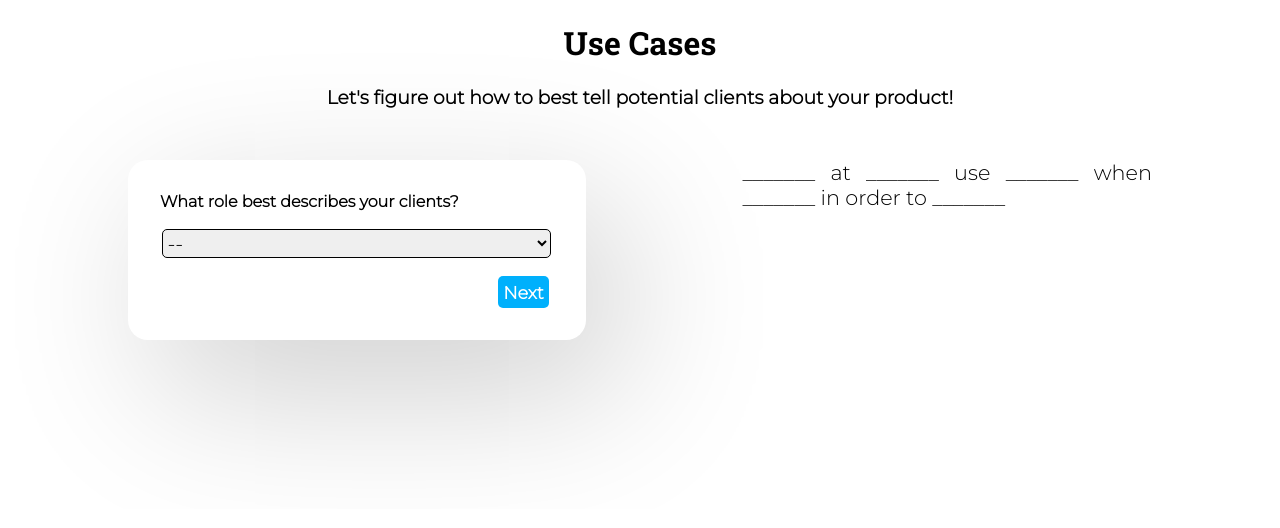
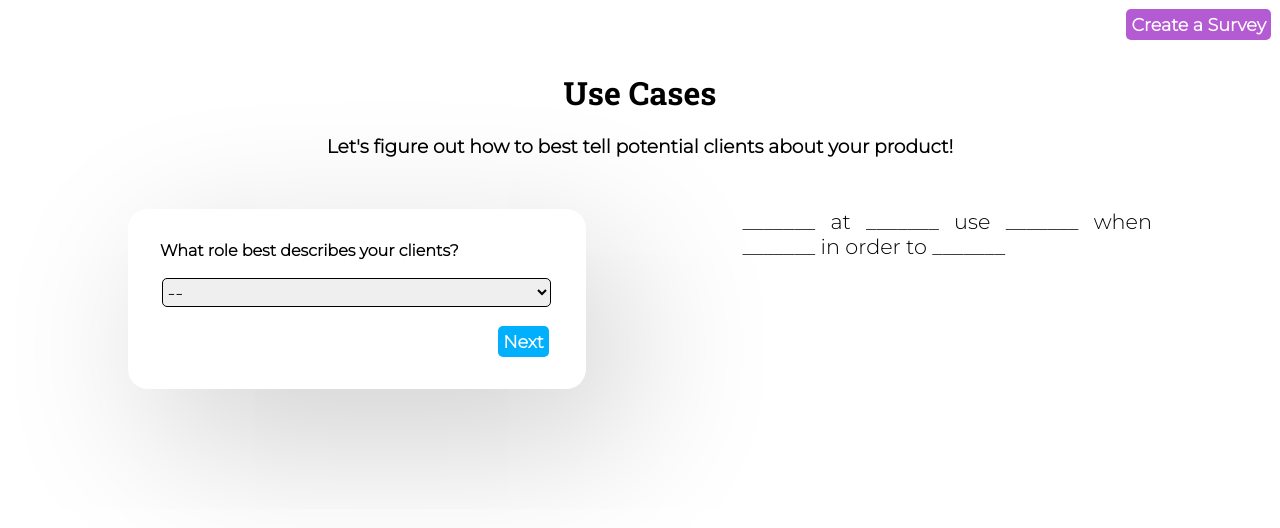
Before and after one commit to GreysonElkins/madlib-surveys, a React (Create React App) app: page / in a window 1280 px wide. Shown: the top 528 px of the page. Built offline with nearby package versions, Linux system fonts and the light colour scheme.

Commit message:
Add route to creating new surveys

```diff
--- a/src/components/App/App.css
+++ b/src/components/App/App.css
@@ -10,9 +10,19 @@
 button {
   cursor: pointer;
   font-size: 1.1em;
-  width: min-content;
+  min-width: min-content;
   border: none;
   padding: .3em;
   border-radius: 5px;
   font-weight: bold;
 }
+
+header {
+  width: 100%;
+  display: flex;
+  justify-content: flex-end;
+}
+
+header > * {
+  margin: .5em;
+}
--- a/src/components/App/App.js
+++ b/src/components/App/App.js
@@ -1,12 +1,38 @@
 // import logo from './logo.svg';
 import './App.css';
+import { useState } from 'react'
+import { Formik } from 'formik'
+
 import UserSurvey from '../UserSurvey'
+import SurveyBuilder from '../SurveyBuilder'
 import useCase from './example-survey'
 
+
 const App = () => {
+  const [currentPage, setCurrentPage] = useState('home')
+  // obviously this is getting into Router territory,
+  // but I have other projects where I can demonstrate how I'd do this much better
+  // and more in depth
+  const determinePage = () => {
+    switch(currentPage) {
+      case 'build':
+        return <SurveyBuilder />
+      default :
+        return <UserSurvey survey={useCase} />
+    }
+  }
+
   return (
     <div className="App">
-      <UserSurvey survey={useCase} />
+      <header>
+        <button
+          className='cta-1'
+          onClick={() => {setCurrentPage('build')}}
+        >
+          Create a Survey
+        </button>
+      </header>
+      {determinePage()}
     </div>
   );
 }
```
